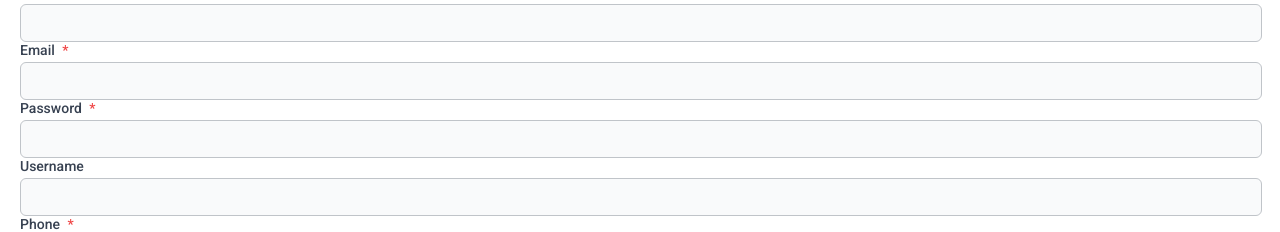
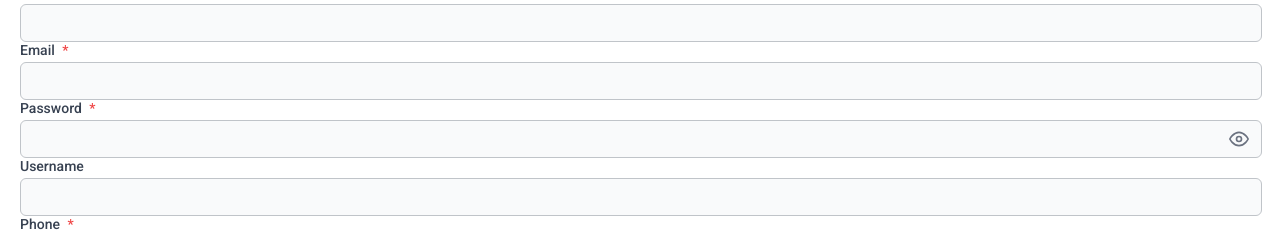
Before and after one commit to edgarimai/vue-smart-ui, a Vue app: page / in a window 1280 px wide. Shown: the part 2806-3038 px from the top of the page. Built offline with nearby package versions, Linux system fonts and the light colour scheme.

Commit message:
feat(BaseInput): implement password visibility toggle functionality

```diff
--- a/src/components/BaseInput.vue
+++ b/src/components/BaseInput.vue
@@ -105,6 +105,7 @@ const inputRef = ref(null)
 const isFocused = ref(false)
 const error = ref('')
 const hasBeenValidated = ref(false)
+const showPassword = ref(false)
 
 const inputClasses = computed(() => ({
   'vsui base-input': true,
@@ -113,8 +114,25 @@ const inputClasses = computed(() => ({
   'base-input--disabled': props.disabled,
   'base-input--focused': isFocused.value,
   'base-input--with-prefix': props.prefixIcon || slots.prefix,
-  'base-input--with-suffix': props.suffixIcon || slots.suffix,
+  'base-input--with-suffix': props.suffixIcon || slots.suffix || props.type === 'password',
 }))
+
+const inputType = computed(() => {
+  if (props.type === 'password' && showPassword.value) return 'text'
+  return props.type
+})
+
+const togglePasswordVisibility = () => {
+  const cursorPosition = inputRef.value?.selectionStart
+
+  showPassword.value = !showPassword.value
+
+  if (cursorPosition !== undefined) {
+    setTimeout(() => {
+      inputRef.value?.setSelectionRange(cursorPosition, cursorPosition)
+    }, 50)
+  }
+}
 
 // Built-in validators
 const validators = {
@@ -421,7 +439,7 @@ onMounted(() => {
       <input
         :id="autoId"
         ref="inputRef"
-        :type="type"
+        :type="inputType"
         :value="inputValue"
         :placeholder="placeholder"
         :disabled="disabled"
@@ -438,10 +456,52 @@ onMounted(() => {
         @keydown.enter="handleEnter"
       />
 
-      <div v-if="$slots.suffix || suffixIcon" class="base-input__suffix">
+      <div v-if="$slots.suffix || suffixIcon || type === 'password'" class="base-input__suffix">
         <slot name="suffix">
-          <i :class="suffixIcon"></i>
+          <i v-if="suffixIcon" :class="suffixIcon"></i>
         </slot>
+        <button
+          v-if="type === 'password'"
+          type="button"
+          class="base-input__password-toggle"
+          tabindex="-1"
+          @click="togglePasswordVisibility"
+          @mousedown.prevent
+          :aria-label="showPassword ? 'Ocultar senha' : 'Mostrar senha'"
+        >
+          <svg
+            v-if="showPassword"
+            xmlns="http://www.w3.org/2000/svg"
+            width="20"
+            height="20"
+            viewBox="0 0 24 24"
+            fill="none"
+            stroke="currentColor"
+            stroke-width="2"
+            stroke-linecap="round"
+            stroke-linejoin="round"
+          >
+            <path
+              d="M17.94 17.94A10.07 10.07 0 0 1 12 20c-7 0-11-8-11-8a18.45 18.45 0 0 1 5.06-5.94M9.9 4.24A9.12 9.12 0 0 1 12 4c7 0 11 8 11 8a18.5 18.5 0 0 1-2.16 3.19m-6.72-1.07a3 3 0 1 1-4.24-4.24"
+            />
+            <line x1="1" y1="1" x2="23" y2="23" />
+          </svg>
+          <svg
+            v-else
+            xmlns="http://www.w3.org/2000/svg"
+            width="20"
+            height="20"
+            viewBox="0 0 24 24"
+            fill="none"
+            stroke="currentColor"
+            stroke-width="2"
+            stroke-linecap="round"
+            stroke-linejoin="round"
+          >
+            <path d="M1 12s4-8 11-8 11 8 11 8-4 8-11 8-11-8-11-8z" />
+            <circle cx="12" cy="12" r="3" />
+          </svg>
+        </button>
       </div>
     </div>
 
@@ -514,7 +574,6 @@ onMounted(() => {
   &__suffix {
     display: flex;
     align-items: center;
-    padding: 0 0.75rem;
     color: var(--vsui-input-icon-color, #6b7280);
     z-index: 1;
   }
@@ -525,6 +584,32 @@ onMounted(() => {
 
   &__suffix {
     padding-left: 0;
+  }
+
+  &__password-toggle {
+    display: flex;
+    align-items: center;
+    justify-content: center;
+    background: none;
+    border: none;
+    cursor: pointer;
+    color: var(--vsui-input-icon-color, #6b7280);
+    padding: 0;
+    margin: 0;
+    transition: color 0.2s;
+    padding: 0 0.75rem;
+
+    &:hover {
+      color: var(--vsui-input-text-color, #374151);
+    }
+
+    &:focus {
+      outline: none;
+    }
+
+    svg {
+      display: block;
+    }
   }
 
   // Helper text styles
```
